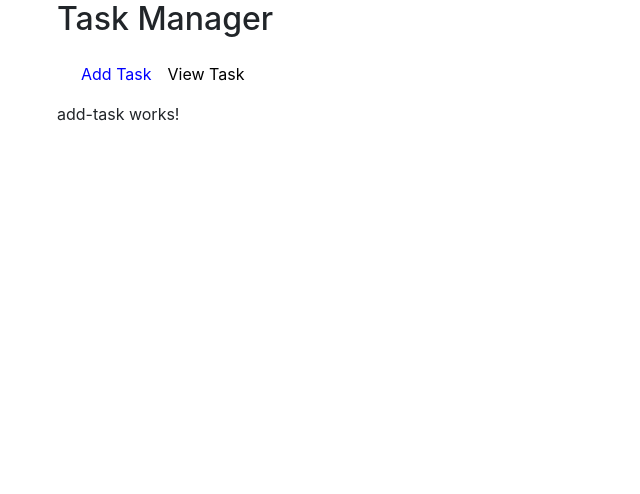
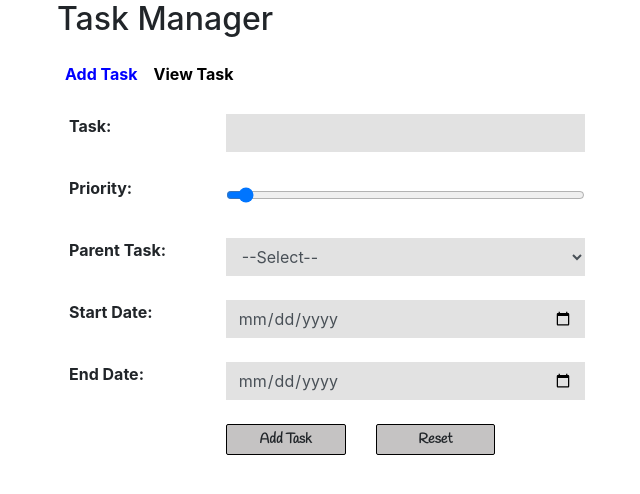
Before and after one commit to WilsonBritto/TaskManager_FrontEnd, an Angular app: page /AddTask in a window 1280 px wide. Shown: the top 494 px of the page, without its empty margins (28-668 px from the left). Built offline with nearby package versions, Linux system fonts and the light colour scheme.

Commit message:
Added design for Add Task

```diff
--- a/src/app/add-task/add-task.component.css
+++ b/src/app/add-task/add-task.component.css
@@ -0,0 +1,23 @@
+.btn{
+    border-radius: 2px;
+}
+.btn-grey{
+    background-color: #c5c3c3;
+    border-color: black;
+    font-family: 'Handlee', cursive;
+    font-weight: bold;
+}
+.btn-grey:hover{
+    background-color: #acacac;
+}
+.btn-grey:focus{
+    box-shadow: 0 1px 1px #00000013 inset, 0 0 8px #2e2e2eb2;
+}
+.form-control{
+    border:none;
+    border-radius: 0;
+    background-color: #e2e2e2;
+}
+.form-control:focus{
+    box-shadow: 0 1px 1px #00000013 inset, 0 0 8px #2e2e2eb2;
+}
--- a/src/app/add-task/add-task.component.html
+++ b/src/app/add-task/add-task.component.html
@@ -1,3 +1,51 @@
-<p>
-  add-task works!
-</p>
+<div class="row">
+  <div class="col-6">
+    <form>
+      <table class="table table-borderless">
+        <tr>
+          <th>Task:</th>
+          <td>
+            <input type="text" class="form-control" />
+          </td>
+        </tr>
+        <tr>
+          <th>Priority:</th>
+          <td>
+            <input type="range" value="0" step="1" min="1" max="30" class="form-control" />
+          </td>
+        </tr>
+        <tr>
+          <th>Parent Task:</th>
+          <td>
+            <select class="form-control">
+              <option value="0" disabled selected>--Select--</option>
+              <option value="1">Task 1</option>
+              <option value="2">Task 2</option>
+              <option value="3">Task 3</option>
+            </select>
+          </td>
+        </tr>
+        <tr>
+          <th>Start Date:</th>
+          <td>
+            <input type="date" class="form-control" />
+          </td>
+        </tr>
+        <tr>
+          <th>End Date:</th>
+          <td>
+            <input type="date" class="form-control" />
+          </td>
+        </tr>
+        <tr>
+          <th></th>
+          <td>
+            <button class="btn btn-sm btn-grey col-4" type="submit">Add Task</button>
+            <span class="col-1"></span>
+            <button class="btn btn-sm btn-grey col-4" type="reset">Reset</button>
+          </td>
+        </tr>
+      </table>
+    </form>
+  </div>
+</div>
--- a/src/app/nav-bar/nav-bar.component.css
+++ b/src/app/nav-bar/nav-bar.component.css
@@ -4,3 +4,6 @@
 .active{
     color: blue;
 }
+.navbar{
+    padding-left: 0;
+}
--- a/src/app/nav-bar/nav-bar.component.html
+++ b/src/app/nav-bar/nav-bar.component.html
@@ -3,10 +3,10 @@
   <!-- Links -->
   <ul class="navbar-nav">
     <li class="nav-item">
-      <a class="nav-link" routerLinkActive="active" [routerLink]="['/AddTask']">Add Task</a>
+      <a class="nav-link font-weight-bold" routerLinkActive="active" [routerLink]="['/AddTask']">Add Task</a>
     </li>
     <li class="nav-item">
-      <a class="nav-link" routerLinkActive="active" [routerLink]="['/ViewTask']">View Task</a>
+      <a class="nav-link font-weight-bold" routerLinkActive="active" [routerLink]="['/ViewTask']">View Task</a>
     </li>
   </ul>
 
--- a/src/styles.css
+++ b/src/styles.css
@@ -1 +1,2 @@
 /* You can add global styles to this file, and also import other style files */
+@import url('https://fonts.googleapis.com/css?family=Handlee');
```
